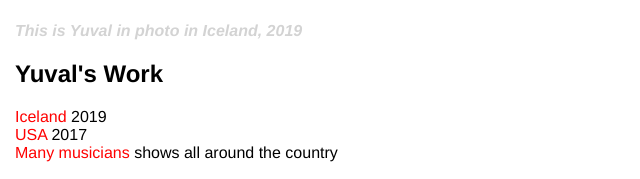
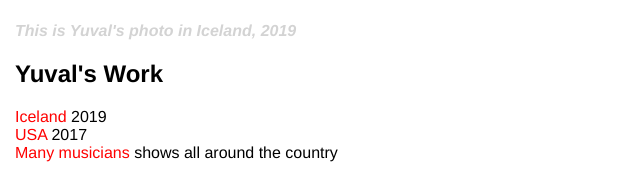
Before and after one commit to yuvalezrati/my_website, a plain HTML site: page index.html in a window 1280 px wide. Shown: the part 1626-1805 px from the top of the page, 5-645 px from the left. Drawn offline with Linux system fonts and the light colour scheme.

Commit message:
Update index.html

```diff
--- a/index.html
+++ b/index.html
@@ -21,7 +21,7 @@
 			<li>He likes Cars</li>
 		</ol>
 		<img class ="big-image" src="img/big_image.jpg">
-		<p class="caption"> This is Yuval in photo in Iceland, 2019</p>
+		<p class="caption"> This is Yuval's photo in Iceland, 2019</p>
 		<h2>Yuval's Work</h2>
 		<ul>
 			<li><a href="https://www.iceland.is/" target="_blank" title="Visit Iceland's official page"> Iceland </a> 2019</li>
```
